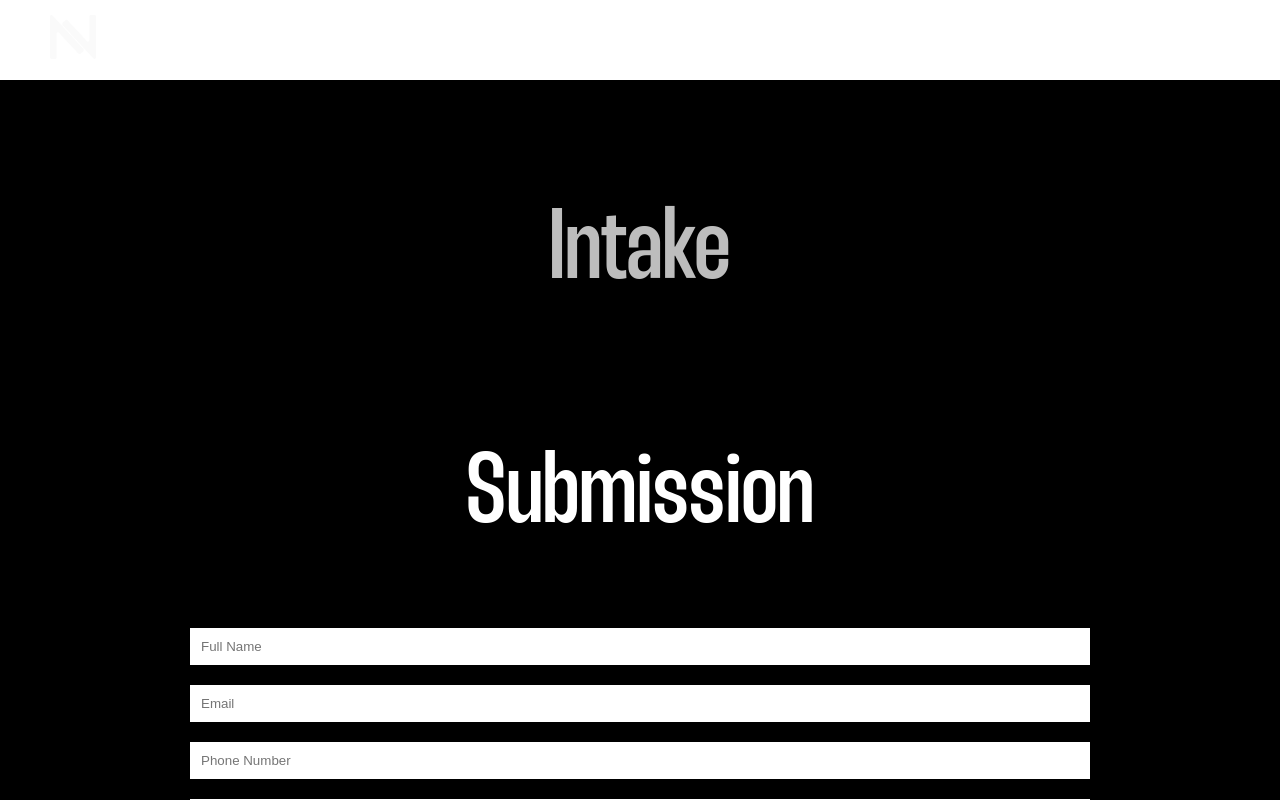
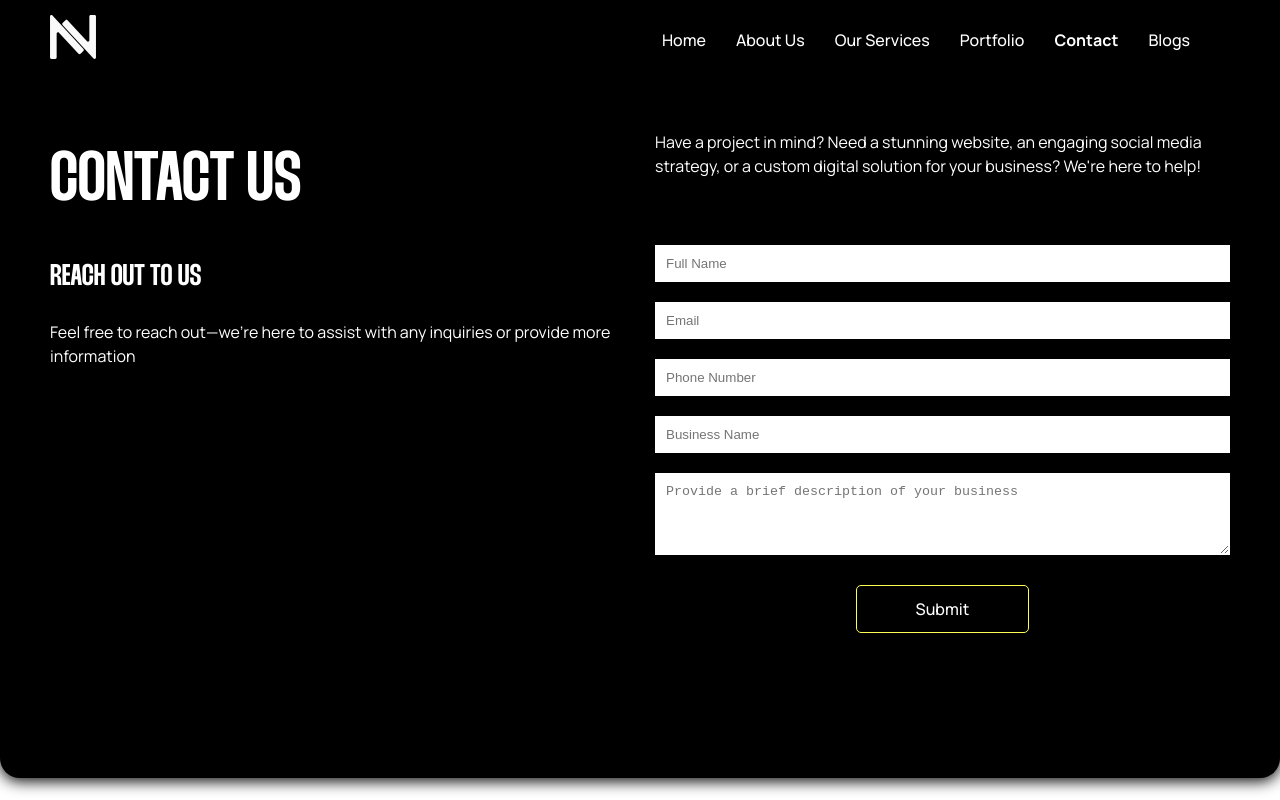
Before and after one commit to paulooliveira152012/novaweb, a React (Vite) app: page /contact-us in a window 1280 px wide. Shown: the top 800 px of the page. Built offline with nearby package versions, Linux system fonts and the light colour scheme; no server answers.

Commit message:
adjusting contact page

```diff
--- a/src/pages/ContactUs.jsx
+++ b/src/pages/ContactUs.jsx
@@ -1,9 +1,10 @@
-// import "../styles/style.css";
+import "../styles/style.css";
 import "../styles/ContactUs.css";
 import Footer from "../components/Footer";
 import { useState } from "react";
 import emailjs from "emailjs-com";
 import Header from "../components/Header";
+import { motion } from "framer-motion";
 
 const ContactUs = () => {
   const [fullName, setFullName] = useState("");
@@ -22,7 +23,7 @@ const ContactUs = () => {
       email,
       phone,
       caseContent,
-      businessName
+      businessName,
     };
 
     try {
@@ -55,20 +56,42 @@ const ContactUs = () => {
   };
 
   return (
-    <>
+    <section className="blackWrapper">
       <Header className={"blackHeader"} />
-      <div className="contentContainer">
+      <div className="contentContainer padding">
         {/* contact wrapper should display column */}
         {/* rows to display two side sections */}
+
+        {/* top left */}
         <div className="row">
           <div className="square topLeft">
-                <h1 className="pageTopTitle">Intake</h1>
-                <h1 className="pageBottomTitle">Submission</h1>
+            <h3>CONTACT US</h3>
+          </div>
+
+          {/* top right */}
+          <div className="square topRight">
+            <p>
+              Have a project in mind? Need a stunning website, an engaging
+              social media strategy, or a custom digital solution for your
+              business? We're here to help!
+            </p>
           </div>
         </div>
         {/* bottom */}
+
+        {/* bottom left */}
         <div className="row">
-              <div className="square bottomLeft">
+          <div className="square bottomRight left">
+            <h2>REACH OUT TO US</h2>
+            <p>
+              Feel free to reach out—we’re here to assist with any inquiries or
+              provide more information
+            </p>
+          </div>
+
+          <div className="square topRight">
+            <div className="row">
+              <div className="square bottomRight">
                 <form onSubmit={handleSubmit}>
                   <input
                     id="fullName"
@@ -103,8 +126,7 @@ const ContactUs = () => {
                     onChange={(e) => setBusinessName(e.target.value)}
                     type="text"
                     placeholder="Business Name"
-                    >
-                    </input>
+                  ></input>
 
                   <textarea
                     id="caseDescription"
@@ -115,13 +137,16 @@ const ContactUs = () => {
                     rows="4"
                     required
                   ></textarea>
-                    <button className="regularButton" type="submit">Submit</button>
+                  <button className="regularButton" type="submit">
+                    Submit
+                  </button>
                 </form>
               </div>
             </div>
-
           </div>
-      </>
+        </div>
+      </div>
+    </section>
   );
 };
 
--- a/src/styles/ContactUs.css
+++ b/src/styles/ContactUs.css
@@ -17,16 +17,24 @@
 
 
 
-
 .contentContainer .row {
     display: flex;
+    gap: 30px;
     /* background-color: red; */
     /* margin: 0 20px; */
 }
 
+.contentContainer .row h2 {
+  /* background-color: red; */
+  margin: 20px 0;
+
+}
+
+
+
 .contentContainer .square {
     width: 100%;
-    margin: 0 50px;
+
     /* background-color: blue; */
     display: flex;
     flex-direction: column;
@@ -43,7 +51,7 @@ form {
   flex-direction: column;
   /* background-color: blue; */
   max-width: 1000px;
-  margin: 0 50px;
+
 }
 
 form input, textarea {
@@ -53,8 +61,10 @@ form input, textarea {
   border: 1px solid;
 }
 
+
+
 .bottomLeft {
-  /* background-color: red; */
+  background-color: red;
   max-width: 1000px;
   margin: auto !important;
 }
@@ -80,7 +90,7 @@ form input, textarea {
 }
 
 
-@media screen and (max-width: 500px) {
+@media screen and (max-width: 700px) {
 
     .hide {
       display: none;
--- a/src/styles/style.css
+++ b/src/styles/style.css
@@ -100,6 +100,10 @@
 
     h1 {
         text-align: center;
+    }
+
+    p {
+        margin: 0;
     }
 
 
```
Lines whose indentation alone changed are shown as unchanged.
